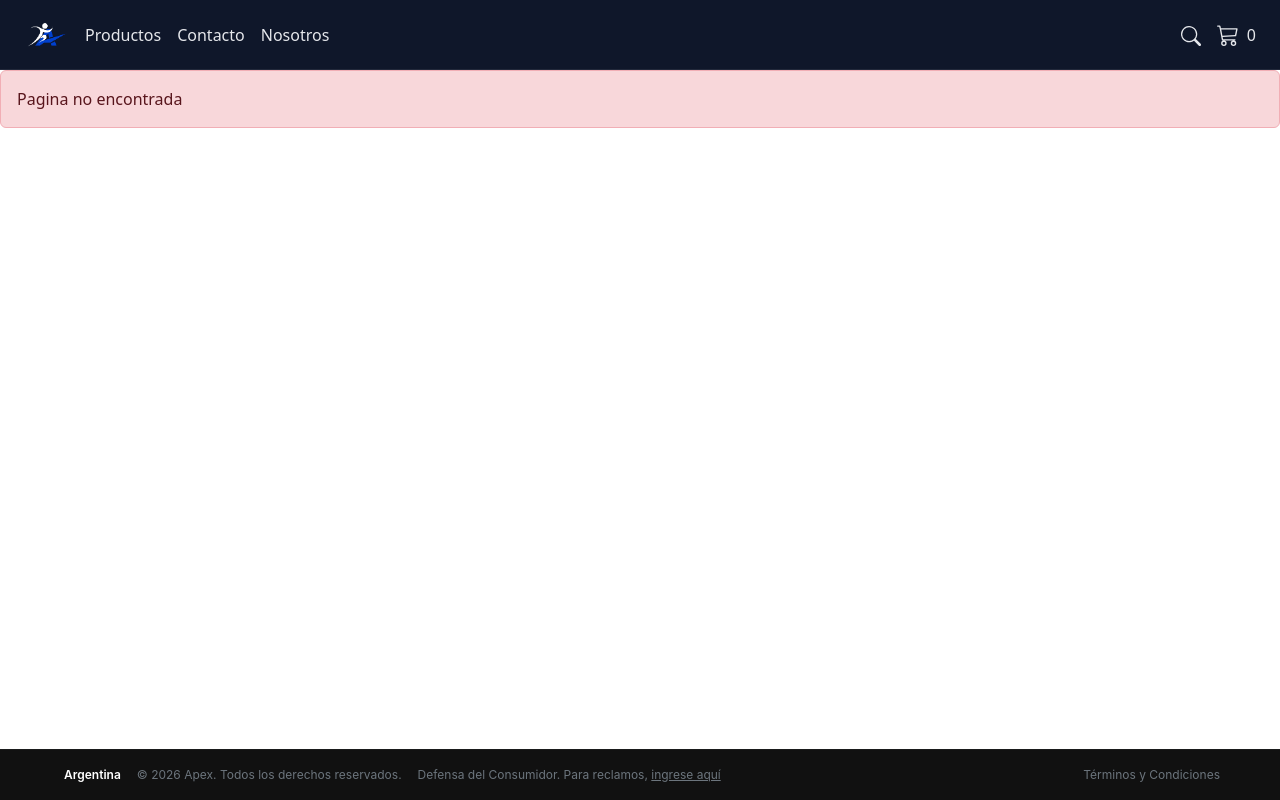
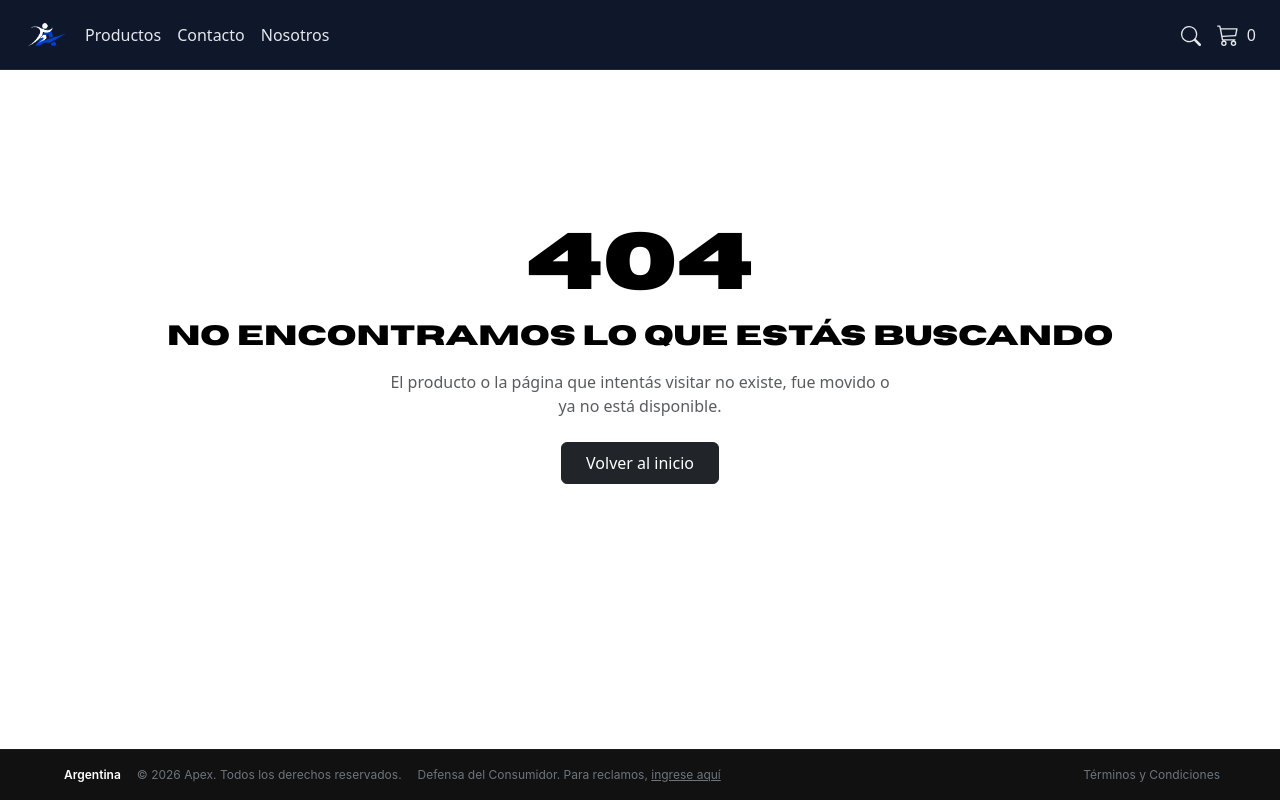
Before and after one commit to toralessantiago/ecommerce, a React (Vite) app in the folder ecommerce/: page /producto/15 in a window 1280 px wide. Built offline with nearby package versions, Linux system fonts and the light colour scheme.

Commit message:
actualizo pagina error 404

```diff
--- a/ecommerce/src/pages/Error404.jsx
+++ b/ecommerce/src/pages/Error404.jsx
@@ -1,7 +1,40 @@
+import { Link } from "react-router-dom";
+
 function Error404() {
   return (
-    <div className="alert alert-danger" role="alert">
-      Pagina no encontrada
+    <div
+      className="d-flex flex-column justify-content-center align-items-center text-center"
+      style={{ minHeight: "70vh", padding: "2rem" }}
+    >
+
+      <h1
+        style={{
+          fontSize: "5rem",
+          fontWeight: "700",
+          marginBottom: "0.5rem",
+        }}
+      >
+        404
+      </h1>
+
+      <h3 className="mb-3">
+        No encontramos lo que estás buscando
+      </h3>
+
+      <p
+        className="text-muted mb-4"
+        style={{ maxWidth: "500px" }}
+      >
+        El producto o la página que intentás visitar no existe,
+        fue movido o ya no está disponible.
+      </p>
+
+      <Link
+        to="/"
+        className="btn btn-dark px-4 py-2"
+      >
+        Volver al inicio
+      </Link>
     </div>
   );
 }
```
